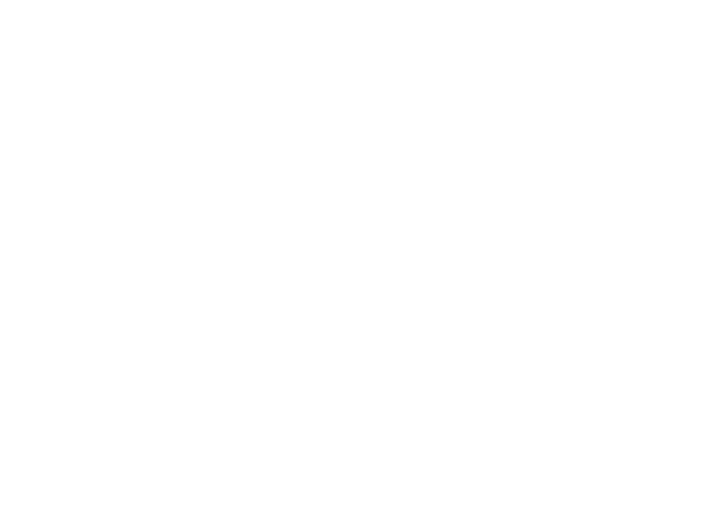
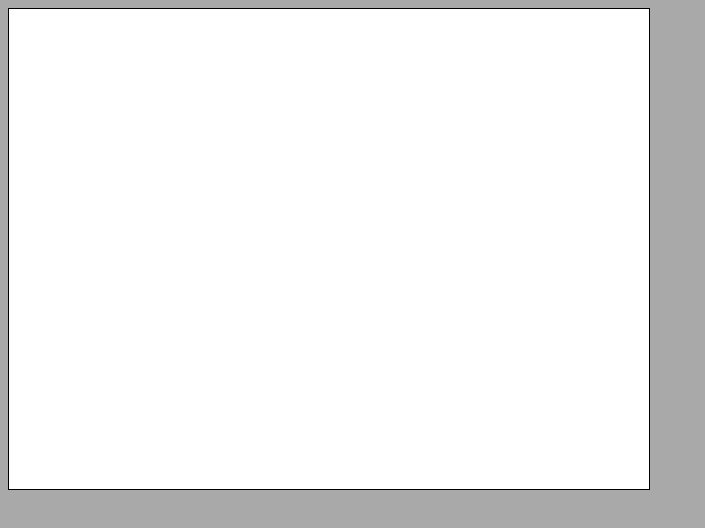
Before and after one commit to oxifinch/case-websocket-game, a website: page public/index.html in a window 1280 px wide. Shown: the whole page, without its empty margins (0-705 px from the left). Drawn offline with Linux system fonts and the light colour scheme.

Commit message:
small styling and canvas

```diff
--- a/public/game.js
+++ b/public/game.js
@@ -1 +1,6 @@
 const websocket = new WebSocket("ws://localhost:8081");
+
+const canvas = document.querySelector("#canvas");
+const ctx = canvas.getContext("2d");
+canvas.width = 640;
+canvas.height = 480;
--- a/public/index.html
+++ b/public/index.html
@@ -4,9 +4,12 @@
     <meta charset="UTF-8">
     <meta http-equiv="X-UA-Compatible" content="IE=edge">
     <meta name="viewport" content="width=device-width, initial-scale=1.0">
-    <title>Document</title>
+    <title>Websocket game</title>
+    <link rel="stylesheet" href="style.css">
 </head>
 <body>
+
+    <canvas id="canvas" style="border: 1px solid black"></canvas>
 
 
     <script src="game.js"></script>
--- /dev/null
+++ b/public/style.css
@@ -0,0 +1,13 @@
+* {
+    background-color: darkgrey;
+}
+
+body {
+
+}
+
+#canvas {
+    background-color: white;
+    position: absolute;
+
+}
```
